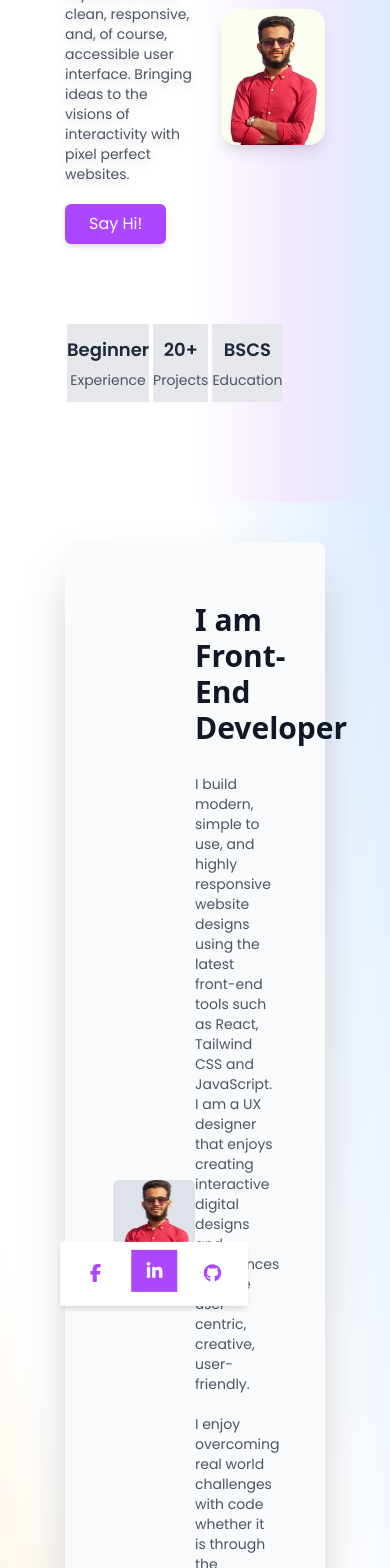
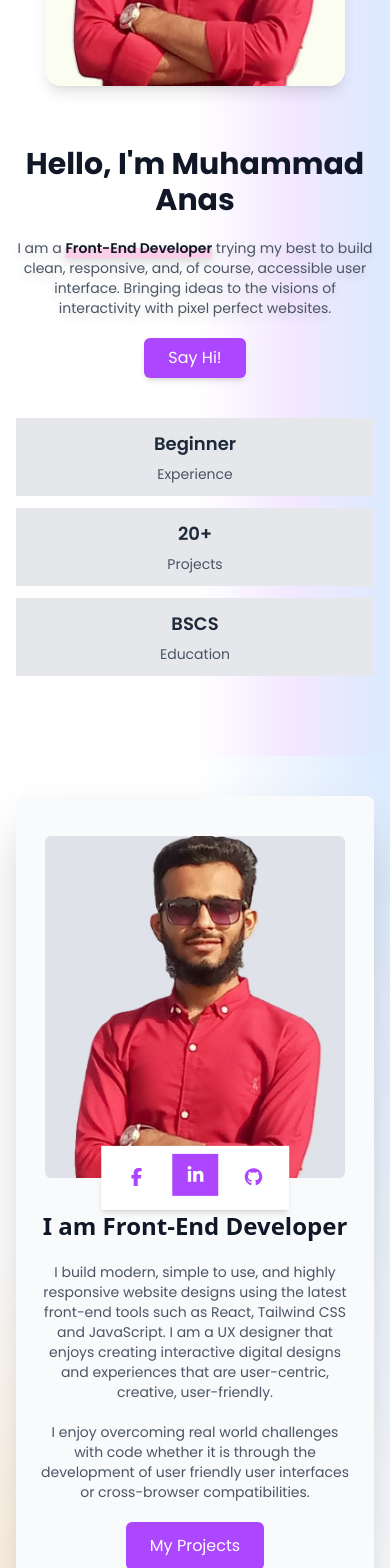
Before and after one commit to Muhammad-Anas-CodeMaestro/Muhammad_Anas_Protfolio, a Next.js app: page / in a window 390 px wide. Shown: the part 420-1988 px from the top of the page. Built offline with nearby package versions, Linux system fonts and the light colour scheme.

Commit message:
Add responsive

```diff
--- a/src/app/components/AboutMe.jsx
+++ b/src/app/components/AboutMe.jsx
@@ -4,79 +4,145 @@ import { motion, useInView } from "framer-motion";
 import { FontAwesomeIcon } from "@fortawesome/react-fontawesome";
 import { faFacebookF, faGithub, faLinkedinIn } from "@fortawesome/free-brands-svg-icons";
 import { faDownload } from "@fortawesome/free-solid-svg-icons";
-import { toast, } from "react-toastify";
+import { toast } from "react-toastify";
 
 export const AboutMe = () => {
   const aboutRef = useRef(null);
   const isAboutInView = useInView(aboutRef, { threshold: 0.2 });
+
   const handleClick = async () => {
     try {
-      const res = await fetch("/Anas_CV.pdf")
+      const res = await fetch("/Anas_CV.pdf");
       const blob = await res.blob();
 
-      const link = window.URL.createObjectURL(blob)
-      const a = document.createElement("a")
-      a.href = link
-      a.download = "Anas_CV.pdf"
-      document.body.appendChild(a)
-      a.click()
-      a.remove()
-      window.URL.revokeObjectURL(link)
+      const link = window.URL.createObjectURL(blob);
+      const a = document.createElement("a");
+      a.href = link;
+      a.download = "Anas_CV.pdf";
+      document.body.appendChild(a);
+      a.click();
+      a.remove();
+      window.URL.revokeObjectURL(link);
 
-      toast.dismiss()
-      toast.success("CV Downloaded Successfully!")
+      toast.dismiss();
+      toast.success("CV Downloaded Successfully!");
+    } catch (error) {
+      toast.dismiss();
+      toast.error("Failed to Download CV!" + error.message);
+    }
+  };
 
-    } catch (error) {
-      toast.dismiss()
-      toast.error("Failed to Download CV!" + error.message)
-    }
-  }
   return (
     <>
       <div className="relative w-full flex items-center justify-center bg-white" id="about">
-        <div className='absolute right-0 bottom-0 w-1/2 h-full z-0 bg-gradient-to-bl from-blue-100 via-white to-white'>
-        </div>
-        <div className='absolute left-0 bottom-0 w-1/2 h-3/6 z-0 bg-gradient-to-tr from-orange-100 via-white to-white'>
-        </div>
-        <div className="w-2/3 mx-auto relative z-10">
-          <div ref={aboutRef} className="flex shadow-2xl px-12 py-15 my-10 bg-gray-50 rounded-lg items-center">
+        <div className="absolute right-0 bottom-0 w-1/2 h-full z-0 bg-gradient-to-bl from-blue-100 via-white to-white"></div>
+        <div className="absolute left-0 bottom-0 w-1/2 h-3/6 z-0 bg-gradient-to-tr from-orange-100 via-white to-white"></div>
+
+        <div className="w-11/12 md:w-4/5 lg:w-2/3 mx-auto relative z-10">
+          <div
+            ref={aboutRef}
+            className="flex flex-col lg:flex-row shadow-2xl px-6 md:px-12 py-10 md:py-15 my-10 bg-gray-50 rounded-lg items-center gap-8 lg:gap-0"
+          >
+            {/* Left Image */}
             <motion.div
               initial={{ x: -80, opacity: 0, scale: 0.95 }}
-              animate={isAboutInView ? { x: 0, opacity: 1, scale: 1 } : { x: -80, opacity: 0, scale: 0.95 }}
-              transition={{ duration: 0.5, type: 'spring', stiffness: 15, damping: 10, ease: 'easeInOut' }}
-              className='w-fit relative mx-auto'>
-              <img src="/Graybg.jpg" alt="AnasPicture" width={300} className='bg-transparent rounded-md' />
-              <div className='flex items-center justify-center bg-white text-purple-500 text-lg px-3 py-2 absolute transform -translate-x-1/2 translate-y-1/2 left-1/2 bottom-0 space-x-3 shadow-md'>
-              <a href="https://www.facebook.com/profile.php?id=100017561626556" target="_blank">
-                <FontAwesomeIcon icon={faFacebookF} className='px-3 hover:scale-110 transition-transform duration-300 cursor-pointer' />
-              </a>
-              <a href="https://www.linkedin.com/in/muhammad-anas-72aa05260/" target="_blank">
-                <FontAwesomeIcon icon={faLinkedinIn} className='p-3 bg-purple-500 text-white hover:scale-100 transition-transform duration-300 cursor-pointer' />
-              </a>
-              <a href="https://github.com/Muhammad-Anas-CodeMaestro" target="_blank" rel="noopener noreferrer">
-                <FontAwesomeIcon icon={faGithub} className='px-3 hover:scale-110 transition-transform duration-300 cursor-pointer' />
-              </a>
+              animate={
+                isAboutInView
+                  ? { x: 0, opacity: 1, scale: 1 }
+                  : { x: -80, opacity: 0, scale: 0.95 }
+              }
+              transition={{
+                duration: 0.5,
+                type: "spring",
+                stiffness: 15,
+                damping: 10,
+                ease: "easeInOut",
+              }}
+              className="w-full lg:w-1/2 relative mx-auto flex justify-center"
+            >
+              <img
+                src="/Graybg.jpg"
+                alt="AnasPicture"
+                width={300}
+                className="bg-transparent rounded-md"
+              />
+              <div className="flex items-center justify-center bg-white text-purple-500 text-lg px-3 py-2 absolute transform -translate-x-1/2 translate-y-1/2 left-1/2 bottom-0 space-x-3 shadow-md">
+                <a
+                  href="https://www.facebook.com/profile.php?id=100017561626556"
+                  target="_blank"
+                >
+                  <FontAwesomeIcon
+                    icon={faFacebookF}
+                    className="px-3 hover:scale-110 transition-transform duration-300 cursor-pointer"
+                  />
+                </a>
+                <a
+                  href="https://www.linkedin.com/in/muhammad-anas-72aa05260/"
+                  target="_blank"
+                >
+                  <FontAwesomeIcon
+                    icon={faLinkedinIn}
+                    className="p-3 bg-purple-500 text-white hover:scale-100 transition-transform duration-300 cursor-pointer"
+                  />
+                </a>
+                <a
+                  href="https://github.com/Muhammad-Anas-CodeMaestro"
+                  target="_blank"
+                  rel="noopener noreferrer"
+                >
+                  <FontAwesomeIcon
+                    icon={faGithub}
+                    className="px-3 hover:scale-110 transition-transform duration-300 cursor-pointer"
+                  />
+                </a>
               </div>
             </motion.div>
+
+            {/* Right Content */}
             <motion.div
               initial={{ x: 80, opacity: 0 }}
-              animate={isAboutInView ? { x: 0, opacity: 1, scale: 1 } : { x: 80, opacity: 0, scale: 0.95 }}
-              transition={{ duration: 0.5, type: 'spring', stiffness: 15, damping: 10, ease: 'easeInOut' }}
-              className='w-1/2 space'>
-              <h3 className='text-gray-900 font-semibold font-sans text-3xl pb-7'>I am Front-End Developer</h3>
-              <p className='text-gray-600 text-sm pb-5'>
-                I build modern, simple to use, and highly responsive website designs using the latest front-end tools such as React, Tailwind CSS and JavaScript. I am a UX designer that enjoys creating interactive digital designs and experiences that are user-centric, creative, user-friendly.
+              animate={
+                isAboutInView
+                  ? { x: 0, opacity: 1, scale: 1 }
+                  : { x: 80, opacity: 0, scale: 0.95 }
+              }
+              transition={{
+                duration: 0.5,
+                type: "spring",
+                stiffness: 15,
+                damping: 10,
+                ease: "easeInOut",
+              }}
+              className="w-full lg:w-1/2 text-center lg:text-left"
+            >
+              <h3 className="text-gray-900 font-semibold font-sans text-2xl md:text-3xl pb-5 md:pb-7">
+                I am Front-End Developer
+              </h3>
+              <p className="text-gray-600 text-sm md:text-base pb-5">
+                I build modern, simple to use, and highly responsive website designs using
+                the latest front-end tools such as React, Tailwind CSS and JavaScript. I am
+                a UX designer that enjoys creating interactive digital designs and
+                experiences that are user-centric, creative, user-friendly.
               </p>
-              <p className='text-gray-600 text-sm pb-5'>
-                I enjoy overcoming real world challenges with code whether it is through the development of user friendly user interfaces or cross-browser compatibilities.
+              <p className="text-gray-600 text-sm md:text-base pb-5">
+                I enjoy overcoming real world challenges with code whether it is through
+                the development of user friendly user interfaces or cross-browser
+                compatibilities.
               </p>
-              <div className='flex items-center'>
-                <a href="https://github.com/Muhammad-Anas-CodeMaestro?tab=repositories" target='_blank' className='px-6 py-3 bg-purple-500 text-white rounded-md w-fit mr-2'>My Projects</a>
+              <div className="flex flex-col sm:flex-row justify-center lg:justify-start items-center gap-3 sm:gap-2">
+                <a
+                  href="https://github.com/Muhammad-Anas-CodeMaestro?tab=repositories"
+                  target="_blank"
+                  className="px-6 py-3 bg-purple-500 text-white rounded-md w-fit"
+                >
+                  My Projects
+                </a>
                 <motion.button
                   whileHover={{ scale: 1.05 }}
                   whileTap={{ scale: 0.95 }}
-                  className='px-6 py-3 bg-white text-purple-500 w-fit border border-purple-500 rounded-md cursor-pointer'
-                  onClick={handleClick}>
+                  className="px-6 py-3 bg-white text-purple-500 w-fit border border-purple-500 rounded-md cursor-pointer"
+                  onClick={handleClick}
+                >
                   <FontAwesomeIcon icon={faDownload} /> Download CV
                 </motion.button>
               </div>
@@ -85,5 +151,5 @@ export const AboutMe = () => {
         </div>
       </div>
     </>
-  )
-}
+  );
+};
--- a/src/app/components/Contact.jsx
+++ b/src/app/components/Contact.jsx
@@ -109,7 +109,7 @@ export const Contact = () => {
   return (
     <>
       <div className="relative w-full h-full bg-white" id="contact">
-        <div ref={aboutRef} className="w-2/3 mx-auto relative z-10 flex justify-around items-center shadow-2xl h-11/12 rounded-lg mt-2 py-10">
+        <div ref={aboutRef} className="w-2/3  mx-auto relative z-10 flex justify-around items-center shadow-2xl h-11/12 rounded-lg mt-2 py-10">
           <motion.div
             initial={{ x: -80, opacity: 0, scale: 0.95 }}
             animate={isAboutInView ? { x: 0, opacity: 1, scale: 1 } : { x: -80, opacity: 0, scale: 0.95 }}
--- a/src/app/components/Home.jsx
+++ b/src/app/components/Home.jsx
@@ -1,5 +1,5 @@
 'use client'
-import React, { useRef, } from 'react'
+import React, { useRef } from 'react'
 import { motion, useInView } from 'framer-motion'
 import { Link } from 'react-scroll';
 
@@ -23,19 +23,27 @@ export const Home = () => {
       <div className="relative w-full min-h-fit flex items-center justify-center bg-white">
         <div className='absolute right-0 top-0 w-1/2 h-full z-0 bg-gradient-to-r from-white via-purple-100 to-blue-100'>
         </div>
-        <div className="w-2/3 mx-auto relative z-10" id='home'>
-          <div ref={homeRef} className="flex justify-between items-center h-fit my-15">
+        <div className="w-11/12 md:w-4/5 lg:w-2/3 mx-auto relative z-10" id='home'>
+          <div
+            ref={homeRef}
+            className="flex flex-col-reverse lg:flex-row justify-between items-center h-fit my-10 lg:my-15 gap-10 lg:gap-0"
+          >
+            {/* Left Content */}
             <motion.div
               initial={{ x: -80, opacity: 0, scale: 0.95 }}
               animate={isHomeInView ? { x: 0, opacity: 1, scale: 1 } : { x: -80, opacity: 0, scale: 0.95 }}
-              transition={{ duration: 0.5, type: 'spring', stiffness: 15, damping: 10, }}
-              className="w-1/2">
-              <h1 className="text-5xl text-gray-900 py-5">Hello, I'm Muhammad Anas</h1>
-              <p className="w-full text-gray-600 text-sm drop-shadow-lg pb-5">
-                I am a  <span className="relative font-semibold text-gray-900">
+              transition={{ duration: 0.5, type: 'spring', stiffness: 15, damping: 10 }}
+              className="w-full lg:w-1/2 text-center lg:text-left"
+            >
+              <h1 className="text-3xl md:text-4xl lg:text-5xl font-bold text-gray-900 py-5">
+                Hello, I'm Muhammad Anas
+              </h1>
+              <p className="w-full text-gray-600 text-sm md:text-base drop-shadow-lg pb-5">
+                I am a <span className="relative font-semibold text-gray-900">
                   <span className="absolute inset-x-0 bottom-0 h-1/2 bg-pink-200 z-[-1]"></span>
                   Front-End Developer
-                </span> trying my best to build clean, responsive, and, of course, accessible user interface. Bringing ideas to the visions of interactivity with pixel perfect websites.
+                </span> trying my best to build clean, responsive, and, of course, accessible user interface.
+                Bringing ideas to the visions of interactivity with pixel perfect websites.
               </p>
               <Link
                 to="contact"
@@ -46,26 +54,29 @@ export const Home = () => {
                 <motion.div
                   whileHover={{ scale: 1.05 }}
                   whileTap={{ scale: 0.95 }}
-                  className="px-6 py-2 text-white bg-purple-500 rounded-md shadow-md w-fit cursor-pointer"
+                  className="px-6 py-2 text-white bg-purple-500 rounded-md shadow-md w-fit mx-auto lg:mx-0 cursor-pointer"
                 >
                   Say Hi!
                 </motion.div>
               </Link>
-              <div className="flex justify-around items-center mt-20 mb-10 text-center ">
+              <div className="flex flex-col sm:flex-row justify-around items-center mt-10 lg:mt-20 mb-10 text-center gap-3 sm:gap-0">
                 {data.map((item, index) => (
-                  <div key={index} className="bg-gray-200 w-full mx-0.5 py-3">
+                  <div key={index} className="bg-gray-200 w-full sm:w-1/3 mx-0.5 py-3">
                     <h3 className="text-gray-800 text-lg font-semibold pb-1.5">{item.h3}</h3>
                     <h5 className="text-gray-600 text-sm">{item.h5}</h5>
                   </div>
                 ))}
               </div>
             </motion.div>
+
+            {/* Right Image */}
             <motion.div
               initial={{ x: 80, opacity: 0, scale: 0.95 }}
               animate={isHomeInView ? { x: 0, opacity: 1, scale: 1 } : { x: 80, opacity: 0, scale: 0.95 }}
-              transition={{ duration: 0.5, type: 'spring', stiffness: 15, damping: 10, }}
-              className="w-2/5">
-              <img src="/DP.jpg" alt="AnasPicture" width={300} className='rounded-2xl  shadow-lg mx-auto' />
+              transition={{ duration: 0.5, type: 'spring', stiffness: 15, damping: 10 }}
+              className="w-full lg:w-2/5 flex justify-center"
+            >
+              <img src="/DP.jpg" alt="AnasPicture" width={300} className='rounded-2xl shadow-lg mx-auto' />
             </motion.div>
           </div>
         </div>
--- a/src/app/components/Service.jsx
+++ b/src/app/components/Service.jsx
@@ -25,14 +25,14 @@ export const Service = () => {
   return (
     <>
       <div id="services" className="bg-gray-200">
-        <div className="w-full flex justify-around items-center py-17 px-35">
+        <div className="w-full flex flex-col lg:flex-row justify-around items-center py-17 px-5 lg:px-35">
           <motion.div
             ref={leftRef}
             initial={{ x: -80, opacity: 0 }}
             animate={isLeftInView ? { x: 0, opacity: 1 } : { x: -80, opacity: 0 }}
             transition={{ duration: 0.6, ease: "easeInOut", delay: 0.2 }}
             viewport={{ once: true }}
-            className="w-5/12"
+            className="w-full lg:w-5/12 mb-10 lg:mb-0"
           >
             <h1 className="text-3xl text-gray-900 font-semibold pb-4">
               What I do?
@@ -69,7 +69,7 @@ export const Service = () => {
             whileInView={{ x: 0, opacity: 1 }}
             transition={{ duration: 0.6, ease: "easeInOut", delay: 0.2 }}
             viewport={{ once: true }}
-            className="w-5/12"
+            className="w-full lg:w-5/12"
           >
             <motion.div
               initial={{ y: 30, opacity: 0 }}
```
Also changed, not shown: src/app/components/Footer.jsx (+4 -4 lines), src/app/components/Portfolio.jsx (+64 -39 lines), src/app/components/Skills.jsx (+8 -6 lines), src/app/components/WorkTogether.jsx (+10 -11 lines).
